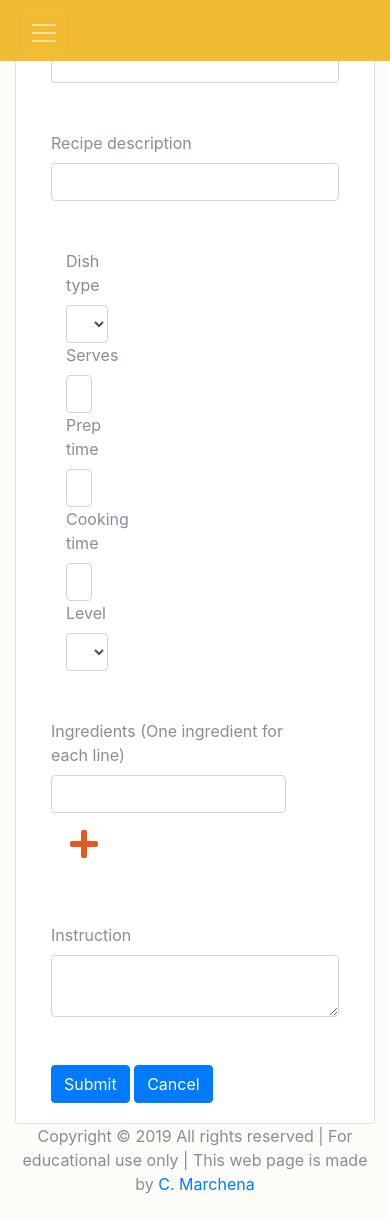
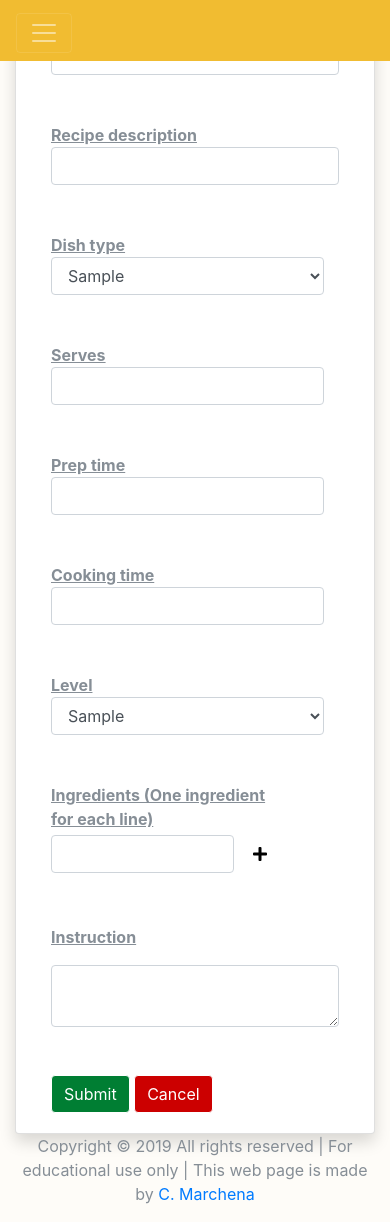
Before and after one commit to dugudugu/A_Chefs_Book, a Flask app: page /add_recipe in a window 390 px wide. Shown: the part 270-1492 px from the top of the page. Before the commit the page ends 1464 px from the top, so only its background shows below. Run offline with Flask 2, Linux system fonts and the light colour scheme; a database or web service that is not in the repository returns one stand-in record (values such as "Sample title"); some libraries are stand-ins or nearby versions.

Commit message:
Added media queries to Add recipe template

```diff
--- a/static/css/style.css
+++ b/static/css/style.css
@@ -1,11 +1,9 @@
-/* Body */
-
-
-
-
-
-
-
+.col-2,
+.col-3,
+.col-lg-3,
+.col-sm-4 {
+  padding-left: 0;
+}
 
 
 /* Body */
@@ -128,3 +126,60 @@ body {
   text-decoration: underline;
 
 }
+
+
+
+/* Add Recipe */
+
+.shadow {
+  -moz-box-shadow:    3px 3px 5px 6px #ccc;
+  -webkit-box-shadow: 3px 3px 5px 6px #ccc;
+  box-shadow:         3px 3px 5px 6px #ccc;
+}
+
+.label {
+  text-decoration: underline;
+  font-weight: bold;
+  margin-bottom: inherit;
+}
+
+.flex {
+   display: flex;
+   flex-direction: row;
+   align-items: center;
+}
+
+.flex .fas {
+    color: #000;
+    font-size: medium;
+    padding: 10px;
+}
+
+.submit-btns {
+  align-items: center;
+}
+
+.submit-btn {
+  background-color: #007E33;
+  border-color: inherit;
+}
+
+.cancel-btn {
+  background-color: #CC0000;
+  border-color: inherit;
+}
+
+@media (max-width: 991px){
+.mobile-style {
+  margin-top: 48px;
+}
+}
+
+
+@media (min-width: 992px) {
+  .flex-selection {
+    display: flex;
+    flex-direction: row;
+    align-items: baseline;
+  }
+}
--- a/templates/add_recipe.html
+++ b/templates/add_recipe.html
@@ -8,7 +8,7 @@
         <p>Please fill in the form to add a recipe</p>
     </div>
 
-    <div class="card">
+    <div class="card shadow">
         <div class="card-body">
             <form action "{{url_for('insert_recipe')}}" method="POST" class="add-recipe-form">
 
@@ -30,7 +30,7 @@
                     <div class="flex-selection">
 
                         <!-- Dish Type -->
-                        <div class="input-field col-3">
+                        <div class="input-field col-lg-3 col-sm-4 mobile-style">
                             <label for="type" class="label">Dish type</label>
                             <select class="form-control" id="type" name="type" required>
                                 {% for cat in Categories %}
@@ -40,25 +40,25 @@
                         </div>
 
                         <!-- Servings -->
-                        <div class="input-field col-2">
+                        <div class="input-field col-lg-2 col-sm-4 mobile-style">
                             <label for="recipe-serving" class="label">Serves</label>
                             <input type="number" name="serves" id="recipe-serving" required class="form-control" min="0"/>
                         </div>
 
                         <!-- Preparation Time -->
-                        <div class="input-field col-2">
+                        <div class="input-field col-lg-2 col-sm-4 mobile-style">
                             <label for="prep-time" class="label">Prep time</label>
                             <input type="text" name="prep-time" id="prep-time" required class="form-control" />
                         </div>
 
                         <!-- Cooking Time -->
-                        <div class="input-field col-2">
+                        <div class="input-field col-lg-2 col-sm-4 mobile-style">
                             <label for="cooking-time" class="label">Cooking time</label>
                             <input type="text" name="cooking-time" id="cooking-time" required class="form-control" />
                         </div>
 
                         <!-- Difficulty level -->
-                        <div class="input-field col-3">
+                        <div class="input-field col-lg-3 col-sm-4 mobile-style">
                             <label for="difficulty" class="label">Level</label>
                             <select class="form-control" id="difficulty" name="difficulty" required>
                                 {% for diff in difficulty %}
```
